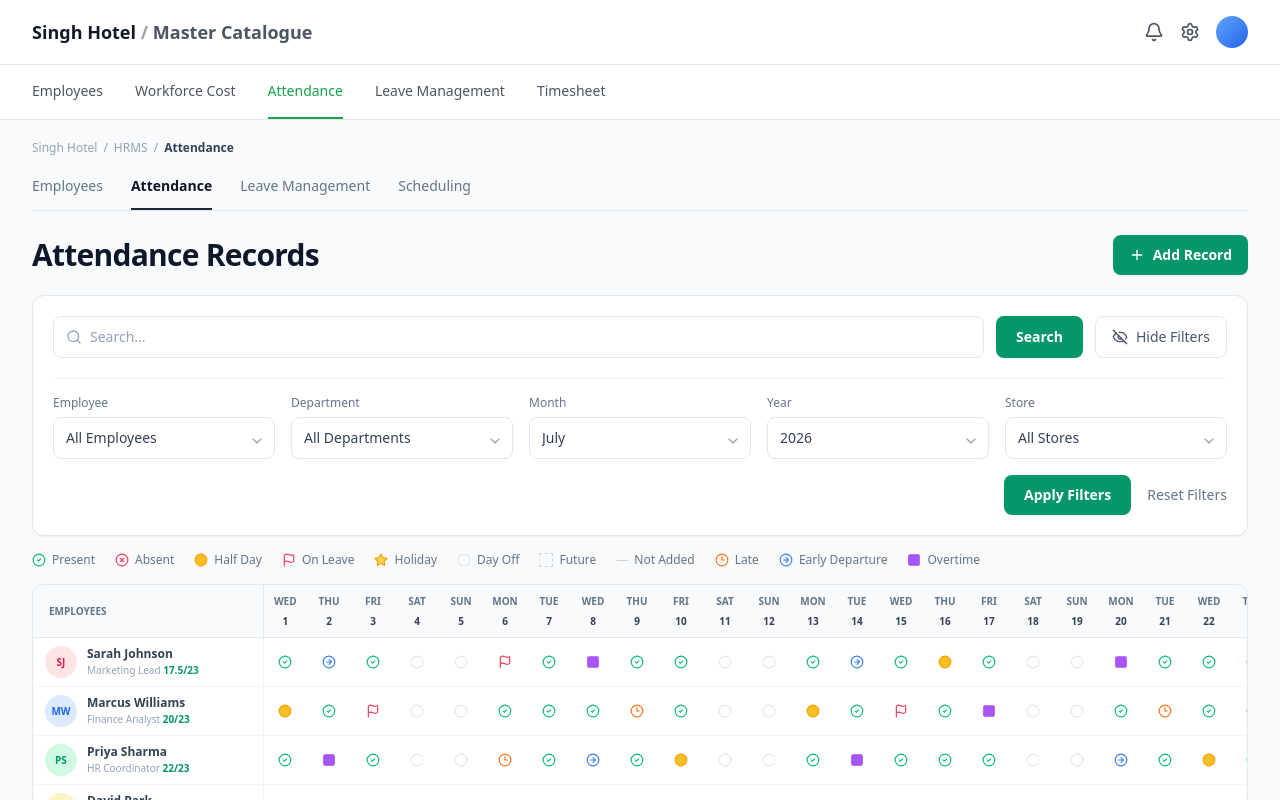
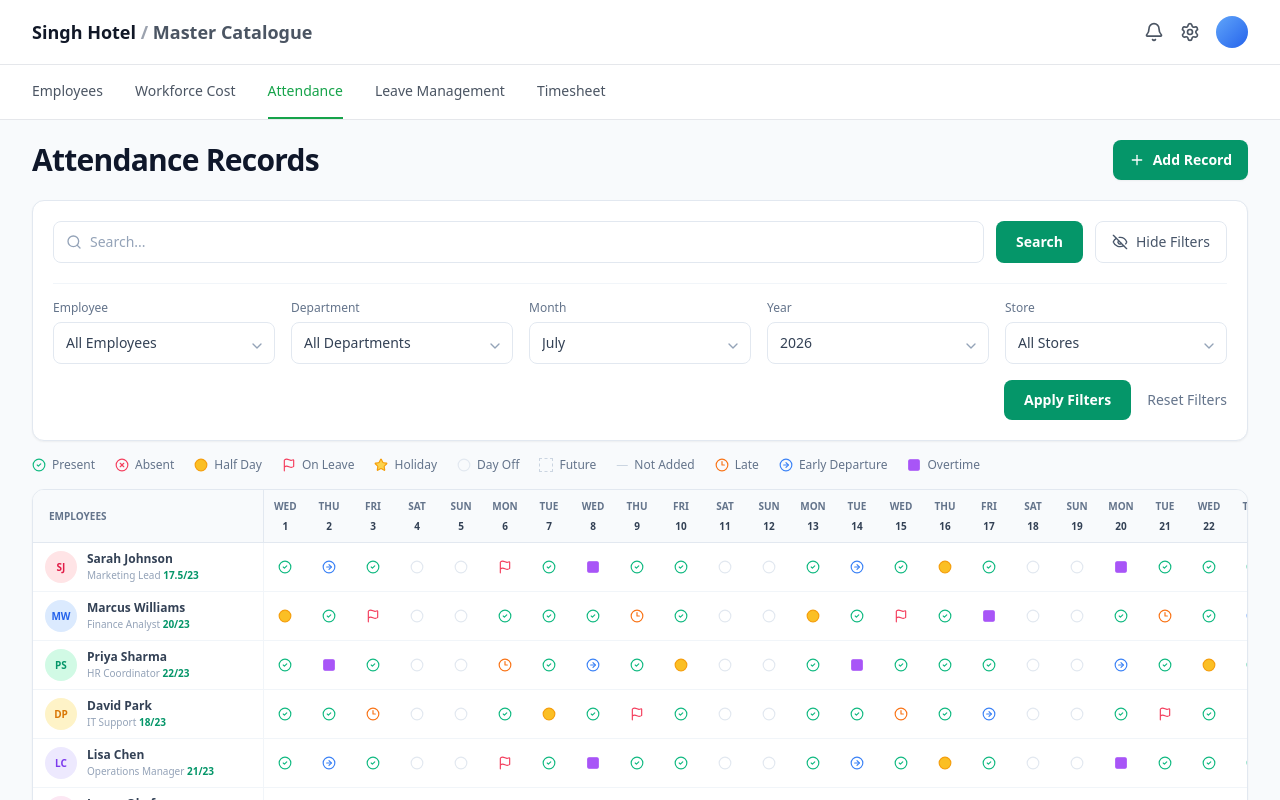
Before and after one commit to fatehahmad-222/Figma-client, a React (Vite) app: page /attendance in a window 1280 px wide. Shown: the top 800 px of the page. Built offline with nearby package versions, Linux system fonts and the light colour scheme.

Commit message:
Remove breadcrumb and navigation tabs from Attendance page

```diff
--- a/client/pages/Attendance.tsx
+++ b/client/pages/Attendance.tsx
@@ -194,17 +194,6 @@ export default function Attendance() {
       <TopBar />
       <div className={isModalOpen ? "blur-sm" : ""}>
         <main className="mx-auto max-w-[1600px] px-5 py-5 sm:px-8">
-          <div className="mb-3 flex items-center gap-1.5 text-xs text-slate-400">
-            <span>Singh Hotel</span><span>/</span><span>HRMS</span><span>/</span><span className="font-semibold text-slate-700">Attendance</span>
-          </div>
-          <nav className="mb-6 flex gap-7 border-b border-slate-200 text-sm">
-            {["Employees", "Attendance", "Leave Management", "Scheduling"].map((tab) => (
-              <button key={tab} type="button" className={`border-b-2 px-0 pb-3 pt-2 transition-colors ${tab === "Attendance" ? "border-slate-800 font-semibold text-slate-900" : "border-transparent text-slate-500 hover:text-slate-800"}`}>
-                {tab}
-              </button>
-            ))}
-          </nav>
-
           <div className="mb-5 flex flex-wrap items-center justify-between gap-4">
             <h2 className="text-2xl font-bold tracking-tight text-slate-900 sm:text-3xl">Attendance Records</h2>
             <button onClick={openModal} type="button" className="flex items-center gap-2 rounded-lg bg-emerald-600 px-4 py-2.5 text-sm font-semibold text-white shadow-sm transition hover:bg-emerald-700"><Plus className="h-4 w-4" /> Add Record</button>
```
